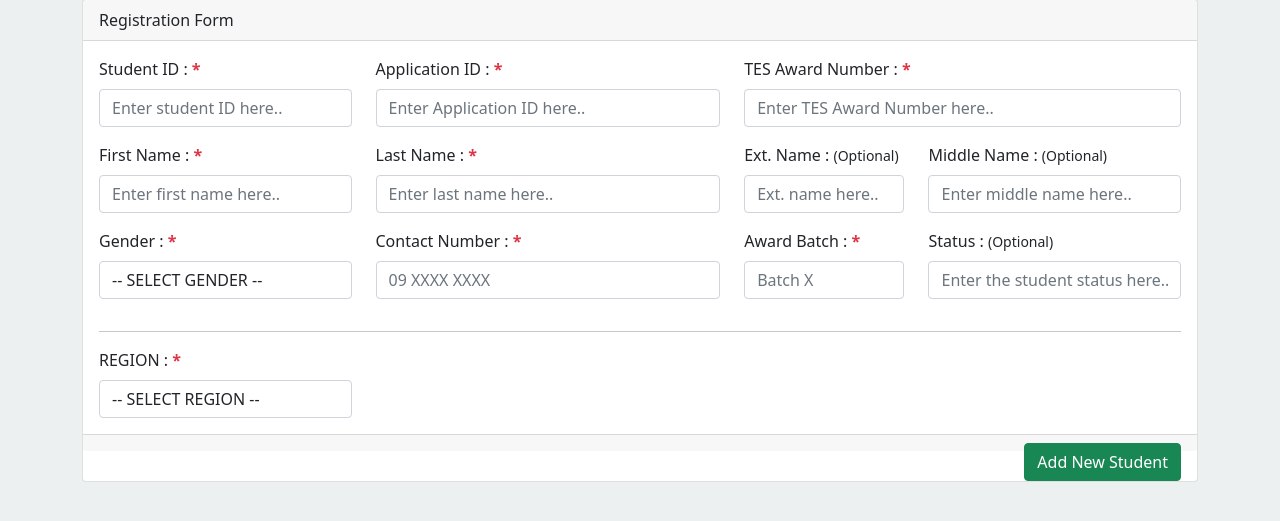
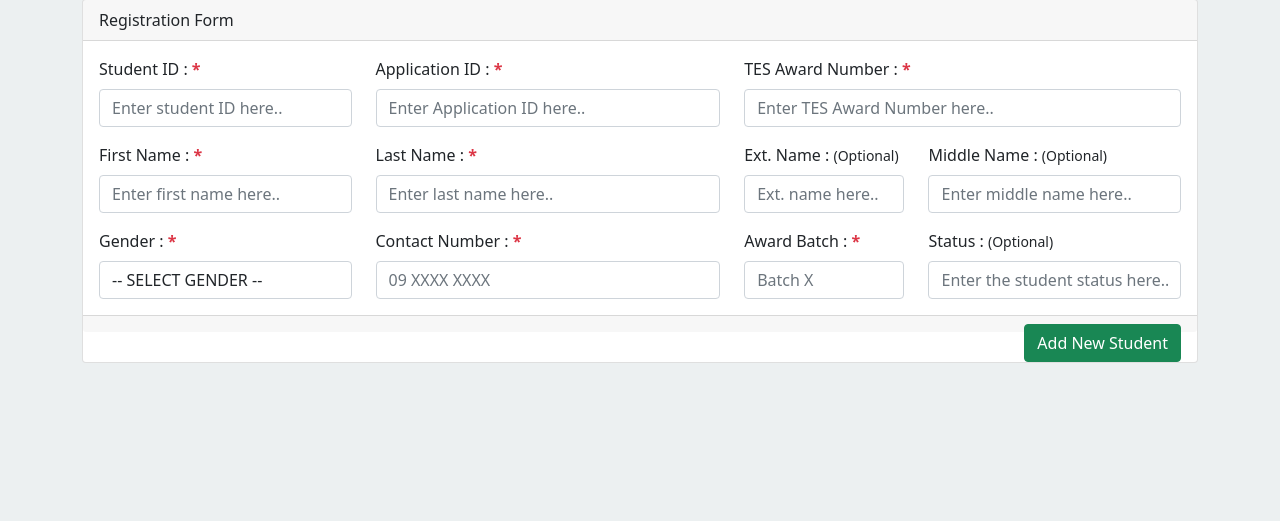
Before and after one commit to Kent-Zyrone-Flores/event-driven-programming-2D, a PHP site: page /registration.php in a window 1280 px wide. Shown: the part 161-682 px from the top of the page. Run offline with PHP 8.4, Linux system fonts and the light colour scheme.

Commit message:
"Version 2.0"
2D-Event-Driven-Programming
70% of Midterm Examination

```diff
--- a/registration.php
+++ b/registration.php
@@ -130,17 +130,6 @@
                                 class="form-control mt-2">
                         </div>
                     </div>
-                    <div class="row mt-3">
-                        <div class="col-md-12">
-                            <hr>
-                </div>
-                <div class="col-md-3">
-                    <label>REGION : <b class="text-danger">*</b></label>
-                    <select name="input_region" id="input_region" class="form-control mt-2">
-                        <option value="" disabled selected>-- SELECT REGION --</option>
-                    </select>
-                </div>
-                </div>
                 </div>
                 <div class="card-footer">
                     <span style="float: right">
```
